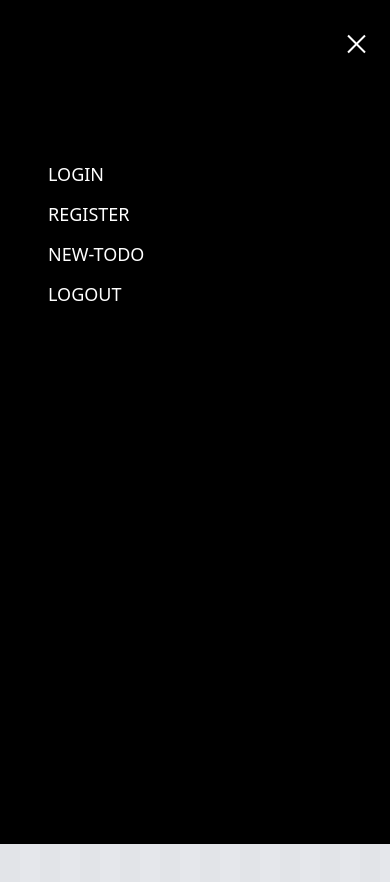
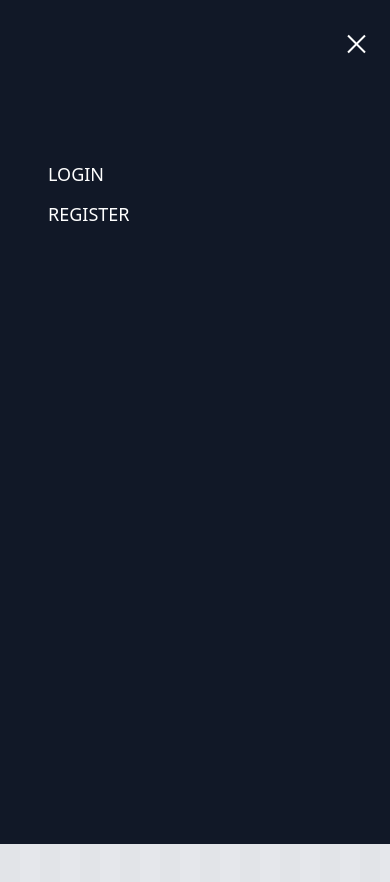
Before and after one commit to Jevonne876/todoapplication, an Angular app: page / in a window 390 px wide. Both pictures are taken after a click on the button 354 px from the left and 44 px from the top of the page. Shown: the top 882 px of the page. Built offline with nearby package versions, Linux system fonts and the light colour scheme; a web font is replaced by a local one.

Commit message:
mobile nav links updated..

```diff
--- a/src/app/ui-components/navbar/navbar.component.html
+++ b/src/app/ui-components/navbar/navbar.component.html
@@ -46,11 +46,31 @@
   <!-- Mobile Menu -->
   <div
     id="menu"
-    class="absolute top-0 bottom-0 left-0 flex-col self-end hidden w-full min-h-screen py-1 pt-40 pl-12 space-y-3 text-lg text-white uppercase bg-black"
+    class="absolute top-0 bottom-0 left-0 flex-col self-end hidden w-full min-h-screen py-1 pt-40 pl-12 space-y-3 text-lg text-white uppercase bg-gray-900"
   >
-    <a [routerLink]="['/login']" class="">Login</a>
-    <a [routerLink]="['/register']" class="">Register</a>
-    <a [routerLink]="['/new-todo']" class="">New-Todo</a>
-    <a [routerLink]="['/logout']" class="">Logout</a>
+    <a
+      *ngIf="!isLoggedIn"
+      [routerLink]="['/login']"
+      class="duration-300 hover:text-gray-500"
+      >Login</a
+    >
+    <a
+      *ngIf="!isLoggedIn"
+      [routerLink]="['/register']"
+      class="duration-300 hover:text-gray-500"
+      >Register</a
+    >
+    <a
+      *ngIf="isLoggedIn"
+      [routerLink]="['/new-todo']"
+      class="duration-300 hover:text-gray-500"
+      >New-Todo</a
+    >
+    <a
+      *ngIf="isLoggedIn"
+      [routerLink]="['/logout']"
+      class="duration-300 hover:text-gray-500"
+      >Logout</a
+    >
   </div>
 </div>
```
